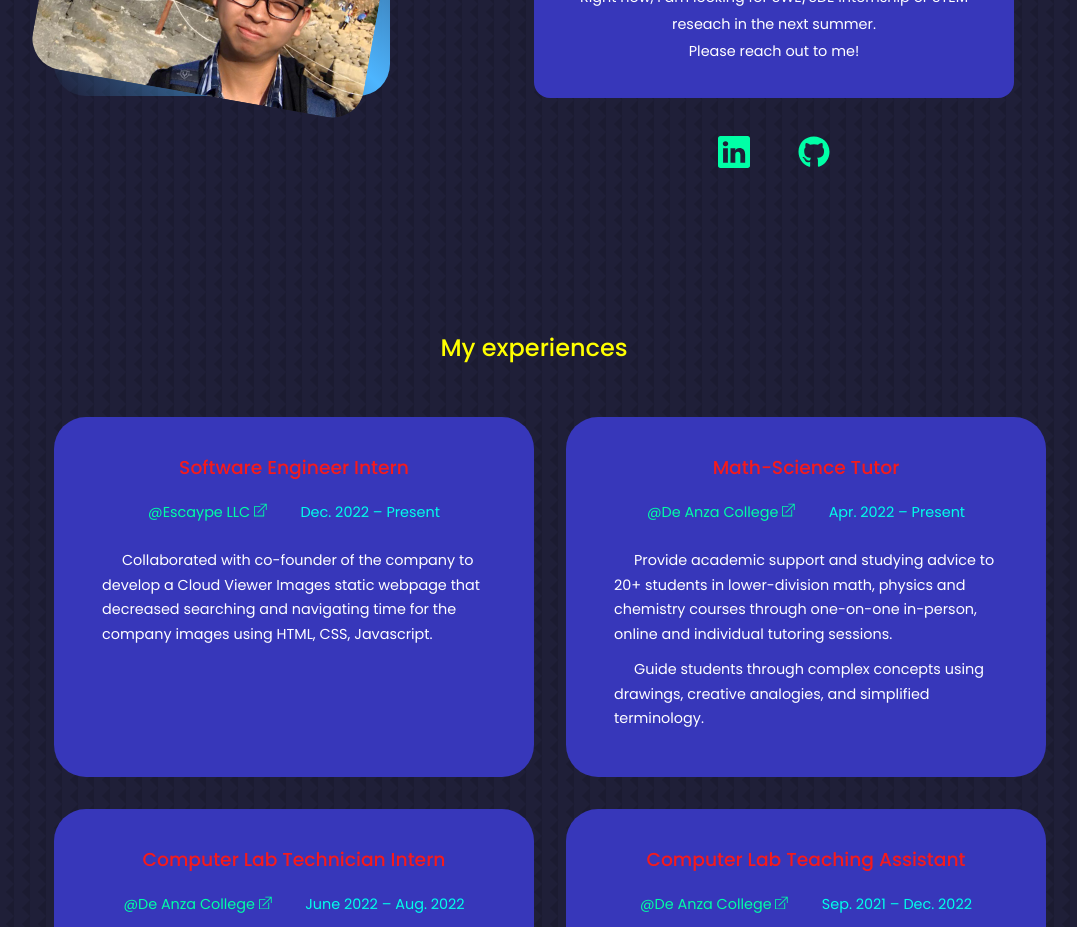
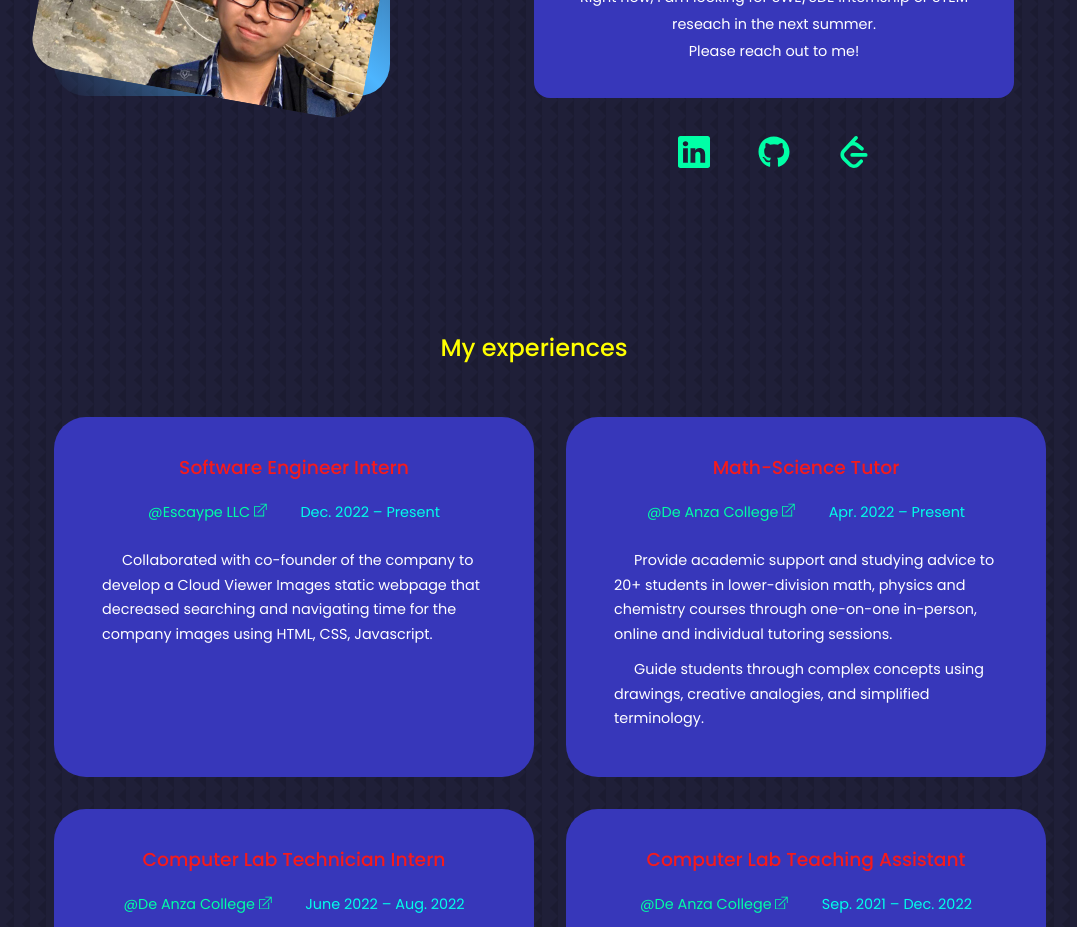
Before and after one commit to trienbanghuynh/My-Portfolio, a React (Create React App) app: page / in a window 1280 px wide. Shown: the part 780-1707 px from the top of the page, without its empty margins (106-1183 px from the left). Built offline with nearby package versions, Linux system fonts and the light colour scheme.

Commit message:
add Leetcode link

```diff
--- a/src/components/about/About.jsx
+++ b/src/components/about/About.jsx
@@ -3,6 +3,7 @@ import "./about.css";
 import ME from "../../assets/myavata.jpeg";
 import { BsLinkedin } from "react-icons/bs";
 import { FaGithub } from "react-icons/fa";
+import { SiLeetcode } from "react-icons/si";
 import { useEffect, useRef } from "react";
 import { animated, useSpring } from "react-spring";
 import { useState } from "react";
@@ -61,7 +62,7 @@ const About = () => {
             </div>
             <div className="about_socials">
               <a
-                href="https://www.linkedin.com/in/trien-bang-huynh-09771321b/"
+                href="https://www.linkedin.com/in/trien-bang-huynh-09771321b"
                 target="_blank"
                 className="about_icon"
                 rel="noreferrer"
@@ -77,6 +78,15 @@ const About = () => {
               >
                 <FaGithub />
               </a>
+
+              <a
+                href="https://leetcode.com/trienbanghuynh"
+                target="_blank"
+                className="about_icon"
+                rel="noreferrer"
+              >
+                <SiLeetcode />
+              </a>
             </div>
           </div>
         </animated.div>
```
